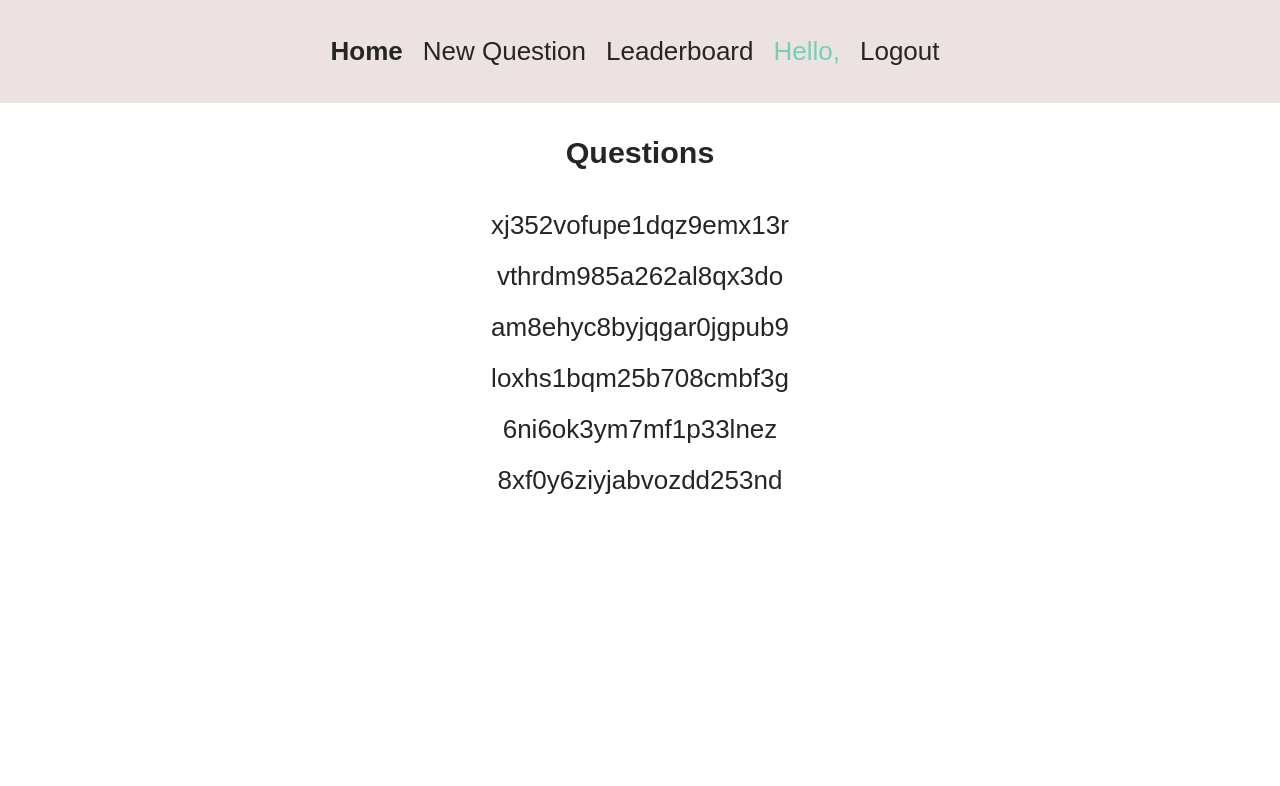
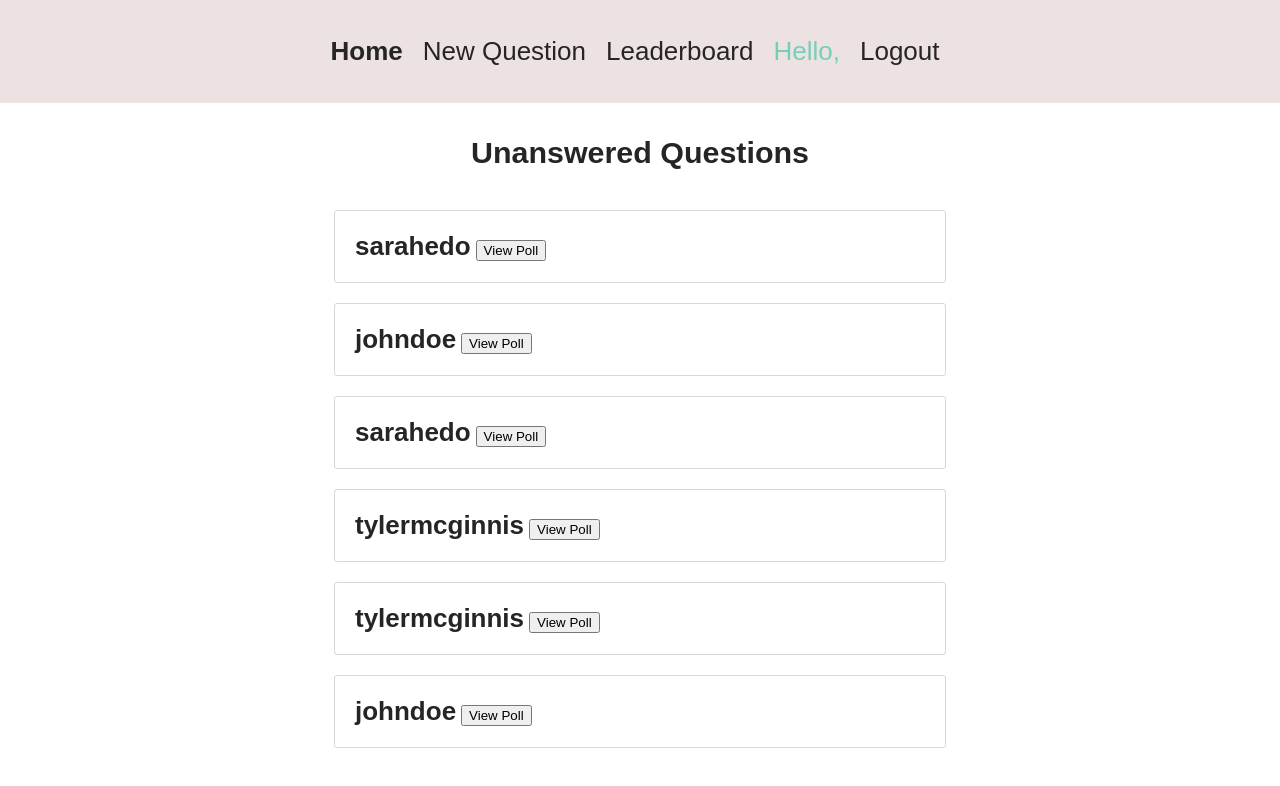
Before and after one commit to Widell79/would-you-rather, a React (Create React App) app: page / in a window 1280 px wide. Both pictures are taken after a click on the button "Sign in". Shown: the top 786 px of the page. Built offline with nearby package versions, Linux system fonts and the light colour scheme.

Commit message:
feat: Add question page

```diff
--- a/src/App.js
+++ b/src/App.js
@@ -5,6 +5,8 @@ import { useSelector, useDispatch } from "react-redux";
 import Nav from "./components/Nav";
 import Home from "./components/Home";
 import SignIn from "./components/SignIn";
+import QuestionsPage from "./components/QuestionsPage";
+import NewQuestion from "./components/NewQuestion";
 
 import { handleInitialData } from "./features/shared/shared";
 import { selectAuthedUser } from "./features/users/authedUserSlice";
@@ -26,7 +28,11 @@ function App() {
           {loading === true ? (
             <SignIn />
           ) : (
-            <Route path="/" exact component={Home} />
+            <Fragment>
+              <Route path="/" exact component={Home} />
+              <Route path="/questions/:id" component={QuestionsPage} />
+              <Route path="/add" component={NewQuestion} />
+            </Fragment>
           )}
         </div>
       </Fragment>
--- a/src/components/Home.js
+++ b/src/components/Home.js
@@ -1,5 +1,7 @@
 import React from "react";
 import { useSelector } from "react-redux";
+
+import Question from "./Question";
 
 import { selectQuestions } from "../features/questions/questionsSlice";
 
@@ -19,10 +21,12 @@ export function Home() {
 
   return (
     <div>
-      <h3 className="center">Questions</h3>
+      <h3 className="center">Unanswered Questions</h3>
       <ul className="dashboard-list">
-        {questionList.questionsIds.map((id) => (
-          <li key={id}>{id}</li>
+        {questionList.questionsValue.map((question) => (
+          <li key={question.id}>
+            <Question question={question} />
+          </li>
         ))}
       </ul>
     </div>
--- /dev/null
+++ b/src/components/Question.js
@@ -0,0 +1,31 @@
+import React from "react";
+
+import { Link, withRouter } from "react-router-dom";
+
+const Question = ({ question }) => {
+  //   if (question.id === null) {
+  //     return <p>This Question doesn't exist</p>;
+  //   }
+
+  return (
+    <div className="tweet">
+      {/* <img src="" alt={`Avatar of `} className="avatar" /> */}
+      <div className="tweet-info">
+        <div>
+          <span>{question.author}</span>
+          <Link to={`/questions/${question.id}`}>
+            <button>View Poll</button>
+          </Link>
+          {/* <div>{formatDate(timestamp)}</div> */}
+
+          {/* <p>{optionOne.text}</p> */}
+        </div>
+      </div>
+    </div>
+  );
+};
+
+//we're passing an id prop along to the Tweet component
+//Because we're doing this, the mapStateToProps function's second argument (ownProps) will be an object that has an id property
+
+export default withRouter(Question);
--- /dev/null
+++ b/src/components/QuestionsPage.js
@@ -0,0 +1,15 @@
+import React from "react";
+
+import Question from "./Question";
+
+const QuestionsPage = (props) => {
+  const { id } = props.match.params;
+  return (
+    <div>
+      <h3 className="center">Question Poll</h3>
+      <p>{id}</p>
+    </div>
+  );
+};
+
+export default QuestionsPage;
--- a/src/index.css
+++ b/src/index.css
@@ -108,7 +108,7 @@ li {
   margin: 0 auto;
   border: 1px solid #dad7d7;
   border-radius: 3px;
-  cursor: pointer;
+
 }
 
 .tweet-info {
```
